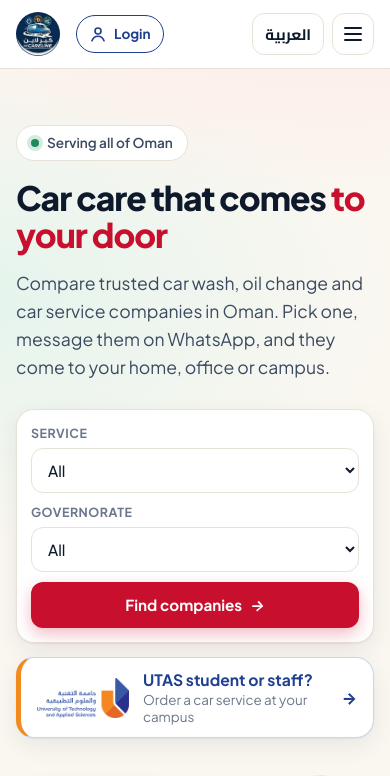
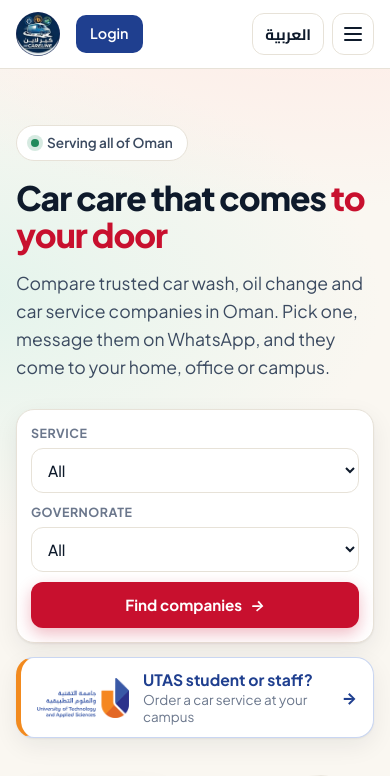
Before and after one commit to mohdKing-ctrl/Car-Care-Services, a plain HTML site: page index.html in a window 390 px wide. Shown: the top 776 px of the page. Drawn offline with Linux system fonts and the light colour scheme.

Commit message:
Add files via upload

```diff
--- a/css/styles.css
+++ b/css/styles.css
@@ -345,9 +345,9 @@ html[lang="ar"] .m-h{text-transform:none;letter-spacing:0}
 .header-in{gap:16px}
 .nav{gap:2px}
 .nav a{padding:8px 11px}
-.btn-login{display:inline-flex;align-items:center;gap:7px;padding:8px 16px;border-radius:99px;border:1.5px solid var(--utas);color:var(--utas);background:#fff;font-weight:700;font-size:.92rem;white-space:nowrap;flex:none;transition:background .15s,color .15s}
-.btn-login:hover{background:var(--utas);color:#fff}
-.btn-login svg{width:18px;height:18px}
+.btn-login{display:inline-flex;align-items:center;padding:8px 16px;border-radius:10px;background:var(--utas);color:#fff;font-weight:600;font-size:.95rem;white-space:nowrap;flex:none;transition:background .15s}
+.btn-login:hover{background:#17306E;color:#fff}
+.btn-login:focus-visible{outline:3px solid #F2B33D;outline-offset:2px}
 .pill.new-pill{background:#E3F4EC;color:#14693F}
 @media (max-width:1320px){.logo-text small{display:none}}
 @media (max-width:1200px){
@@ -359,5 +359,5 @@ html[lang="ar"] .m-h{text-transform:none;letter-spacing:0}
 }
 @media (max-width:480px){
   .logo-text{display:none}
-  .btn-login{padding:7px 12px;font-size:.85rem}
+  .btn-login{padding:7px 14px;font-size:.9rem}
 }
--- a/index.html
+++ b/index.html
@@ -80,7 +80,6 @@
       <span class="logo-text">Care Line<small>كير لاين</small></span>
     </a>
     <a class="btn-login" id="loginBtn" href="login.html" rel="nofollow">
-      <svg viewBox="0 0 24 24" fill="none" stroke="currentColor" stroke-width="2.2" stroke-linecap="round" aria-hidden="true"><circle cx="12" cy="8" r="4"/><path d="M4 21c1.5-4 4.5-6 8-6s6.5 2 8 6"/></svg>
       <span data-i18n="nav.login">Login</span>
     </a>
     <nav class="nav" id="nav" aria-label="Main">
```
